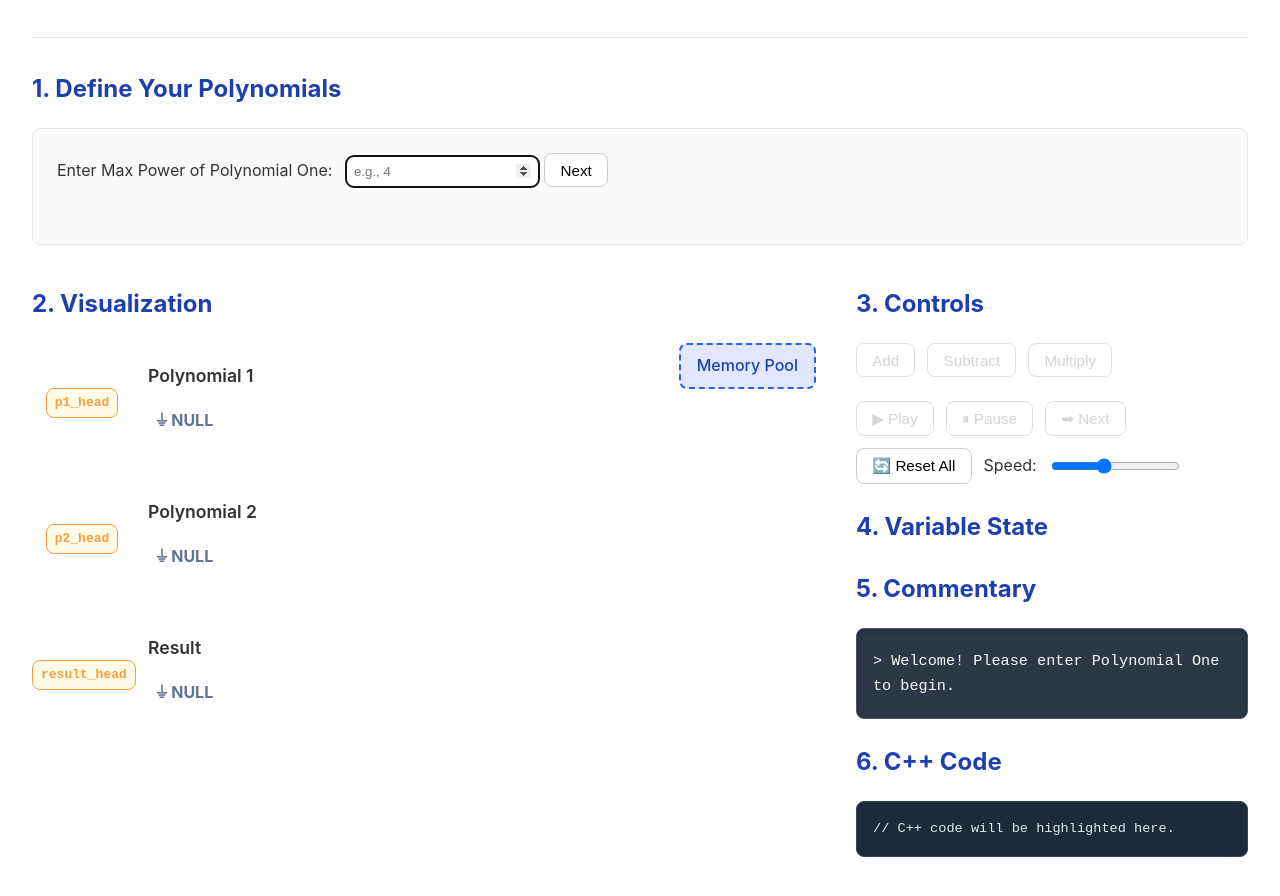
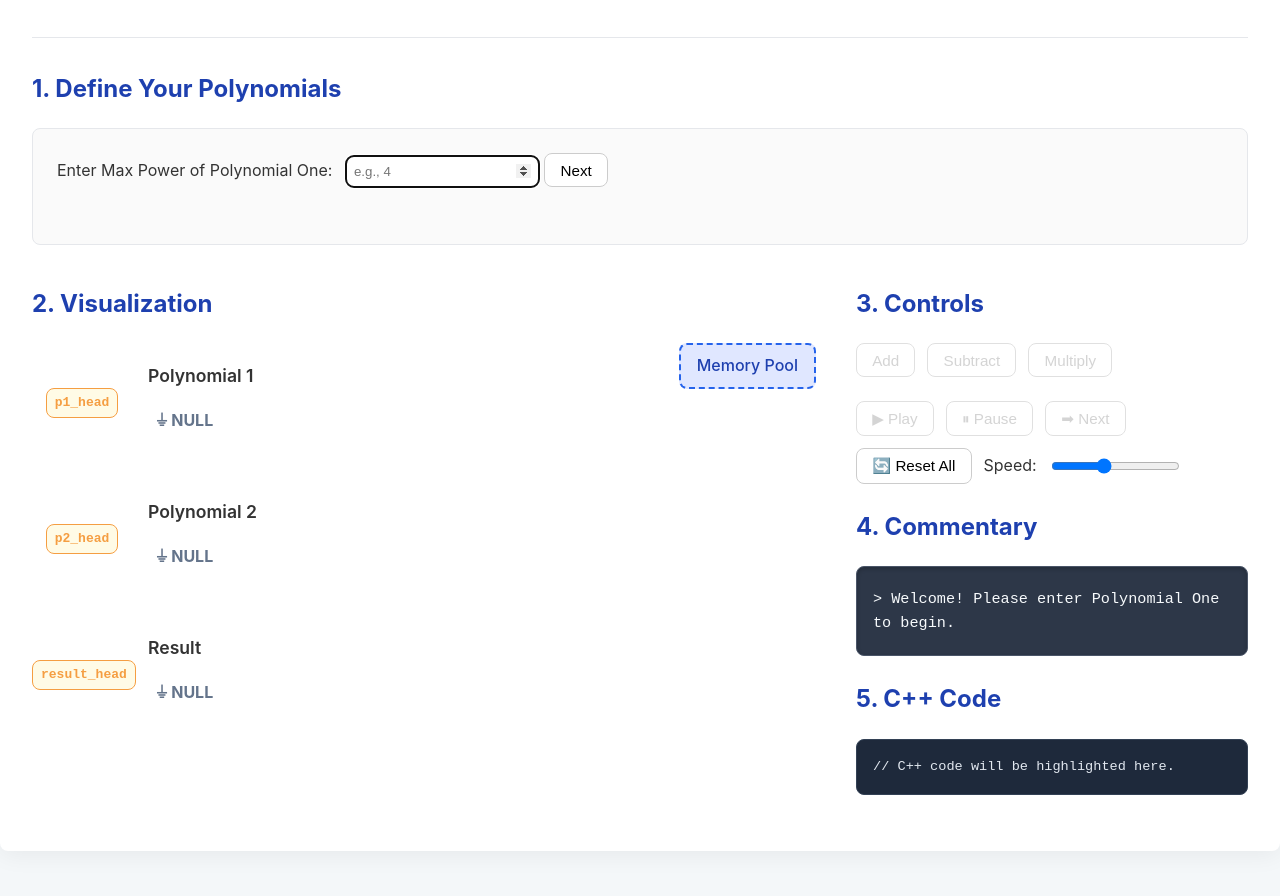
Before and after one commit to Yashvardhan-4/LinkedList-Visualization, a plain HTML site: page index.html in a window 1280 px wide. Shown: the part 152-1048 px from the top of the page. Drawn offline with nearby package versions, Linux system fonts and the light colour scheme.

Commit message:
Clean up index.html by removing comments
Removed unnecessary comments and updated section headings.

```diff
--- a/index.html
+++ b/index.html
@@ -5,7 +5,6 @@
     <meta name="viewport" content="width=device-width, initial-scale=1.0">
     <title>Linked List Polynomial Visualizer</title>
     <link rel="stylesheet" href="style.css">
-    <!-- Anime.js for smooth animations -->
     <script src="https://cdnjs.cloudflare.com/ajax/libs/animejs/3.2.1/anime.min.js" defer></script>
     <script src="visualisation_dsa.js" defer></script>
 </head>
@@ -17,7 +16,6 @@
         </header>
 
         <main>
-            <!-- STEP 1: INPUTS -->
             <section class="input-section">
                 <h2>1. Define Your Polynomials</h2>
                 <div class="input-area">
@@ -38,14 +36,11 @@
             </section>
 
             <div class="main-content-wrapper">
-                <!-- LEFT COLUMN: VISUALIZATION -->
                 <section class="visualization-section">
                     <h2 id="operationHeading">2. Visualization</h2>
                     <div id="visualizationArea" class="visualization-area">
-                        <!-- MEMORY POOL -->
                         <div id="memoryPool" class="memory-pool">Memory Pool</div>
 
-                        <!-- LIST 1 -->
                         <div class="list-container">
                             <div class="head-pointer-container">
                                 <div class="head-pointer" id="head1">p1_head</div>
@@ -55,7 +50,6 @@
                                 <div id="poly1List" class="linked-list-canvas"></div>
                             </div>
                         </div>
-                        <!-- LIST 2 -->
                         <div class="list-container">
                             <div class="head-pointer-container">
                                 <div class="head-pointer" id="head2">p2_head</div>
@@ -65,7 +59,6 @@
                                 <div id="poly2List" class="linked-list-canvas"></div>
                             </div>
                         </div>
-                        <!-- RESULT LIST -->
                         <div class="list-container">
                             <div class="head-pointer-container">
                                 <div class="head-pointer" id="headResult">result_head</div>
@@ -78,7 +71,6 @@
                     </div>
                 </section>
 
-                <!-- RIGHT COLUMN: SIDEBAR -->
                 <aside class="sidebar">
                     <section>
                         <h2>3. Controls</h2>
@@ -98,24 +90,16 @@
                     </section>
 
                     <section class="explanation-section">
-                        <h2>4. Variable State</h2>
-                        <div id="variableStateBox" class="variable-state-box">
-                            <!-- Real-time variable values will appear here -->
-                        </div>
-                    </section>
-
-                    <section class="explanation-section">
-                        <h2>5. Commentary</h2>
+                        <h2>4. Commentary</h2>
                         <div id="explanationBox" class="explanation-box">
                             <p>Welcome!</p>
                         </div>
                     </section>
 
                     <section class="code-section">
-                        <h2>6. C++ Code</h2>
+                        <h2>5. C++ Code</h2>
                         <div id="codeSnippetBox" class="code-snippet-box">
-                            <!-- C++ code will appear here -->
-                        </div>
+                            </div>
                     </section>
                 </aside>
             </div>
```
